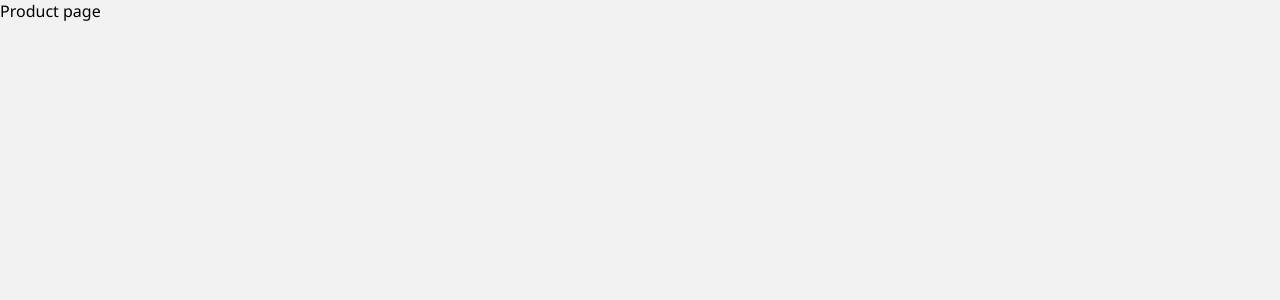
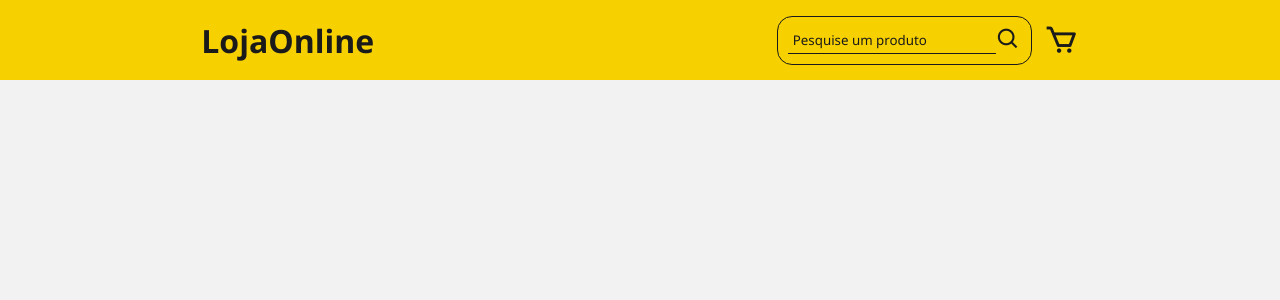
Before and after one commit to marcosjunior00/cart_shopping, a React (Create React App) app: page /product in a window 1280 px wide. Shown: the top 300 px of the page. Built offline with nearby package versions, Linux system fonts and the light colour scheme.

Commit message:
feat: update routes

```diff
--- /dev/null
+++ b/src/App.jsx
@@ -0,0 +1,18 @@
+import Cart from "./components/Cart";
+import Header from "./components/Header";
+import Provider from "./context/Provider";
+import { Outlet } from "react-router-dom";
+
+function Home() {
+  return (
+    <div>
+      <Provider>
+        <Header />
+        <Outlet />
+        <Cart />
+      </Provider>
+    </div>
+  );
+}
+
+export default Home;
--- a/src/components/Header/index.js
+++ b/src/components/Header/index.js
@@ -1,4 +1,6 @@
 import React, { useContext, useState } from "react";
+import { Link } from "react-router-dom";
+
 import * as C from "./styles";
 import fetchProducts from "../../api/fetchProducts";
 import AppContext from "../../context/appContext";
@@ -20,7 +22,9 @@
 
   return (
     <C.Container>
-      <C.Title>LojaOnline</C.Title>
+      <Link>
+        <C.Title>LojaOnline</C.Title>
+      </Link>
 
       <C.RightGroup>
         <C.InputSearchGroup>
--- a/src/routes/Home.jsx
+++ b/src/routes/Home.jsx
@@ -1,18 +1,9 @@
-import Cart from "../components/Cart";
-import Header from "../components/Header";
+import React from "react";
+
 import Products from "../components/Products";
-import Provider from "../context/Provider";
 
-function Home() {
-  return (
-    <div>
-      <Provider>
-        <Header />
-        <Products />
-        <Cart />
-      </Provider>
-    </div>
-  );
-}
+const Home = () => {
+  return <Products />;
+};
 
 export default Home;
```
Also changed, not shown: src/index.jsx (+13 -6 lines).
